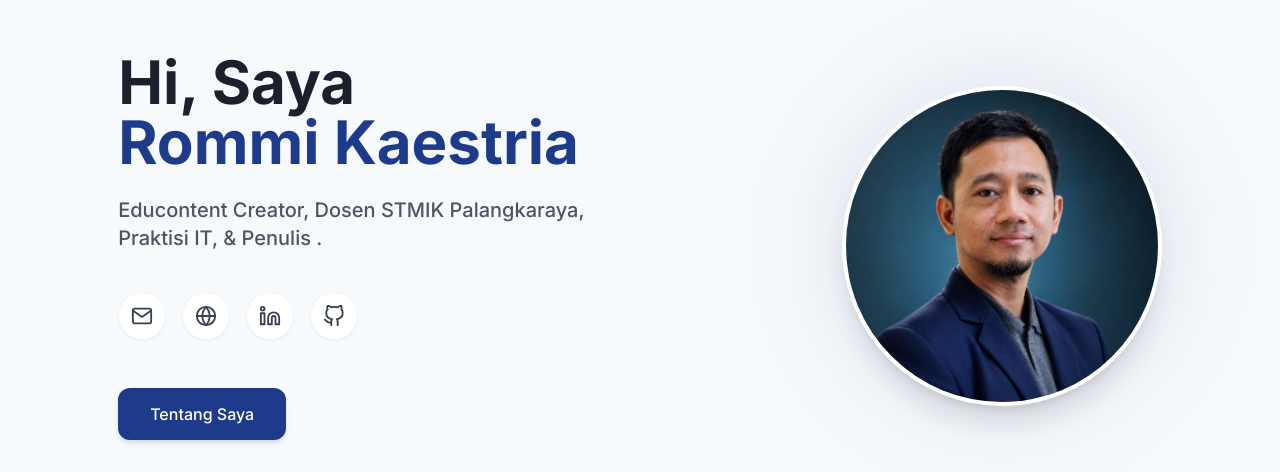
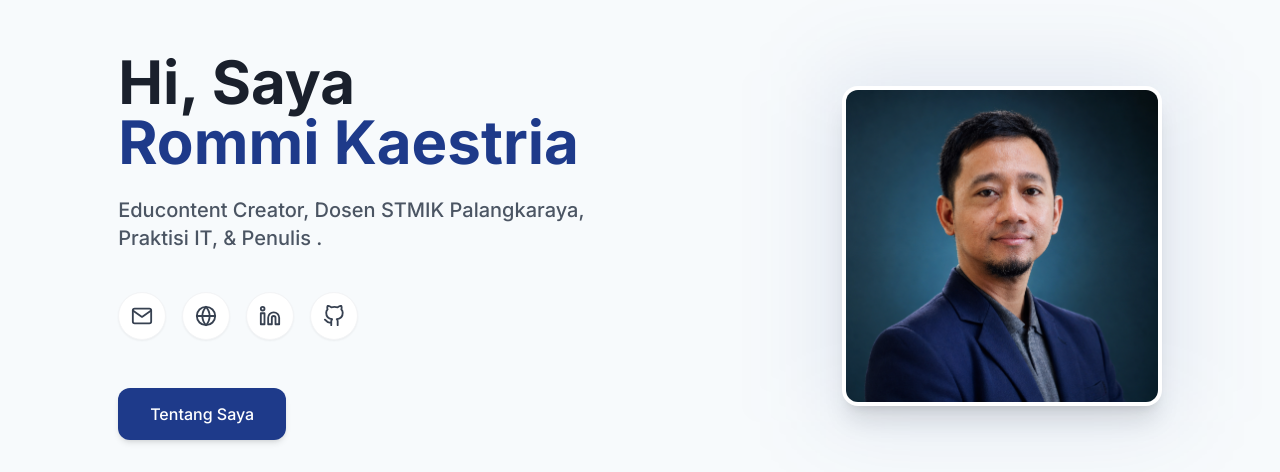
Before and after one commit to rommikaestria/cvrommikaestria, a React (Vite) app: page / in a window 1280 px wide. Shown: the part 218-690 px from the top of the page. Built offline with nearby package versions, Linux system fonts and the light colour scheme; no server answers.

Commit message:
rounded-base on photo profile

```diff
--- a/src/components/Hero.jsx
+++ b/src/components/Hero.jsx
@@ -36,9 +36,9 @@ const Hero = () => {
         </div>
         <div className="flex-1 flex justify-center md:justify-end">
           <div className="relative w-64 h-64 md:w-80 md:h-80">
-            <div className="absolute inset-0 bg-navy bg-opacity-10 rounded-full blur-2xl transform scale-110"></div>
+            <div className="absolute inset-0 bg-navy bg-opacity-10 rounded-2xl blur-2xl transform scale-110"></div>
             {/* Profile Image */}
-            <div className="relative w-full h-full rounded-full border-4 border-white dark:border-gray-800 shadow-xl bg-gray-200 dark:bg-gray-700 flex items-center justify-center overflow-hidden">
+            <div className="relative w-full h-full rounded-2xl border-4 border-white dark:border-gray-800 shadow-xl bg-gray-200 dark:bg-gray-700 flex items-center justify-center overflow-hidden">
               <img src={fotoRommi} alt="Rommi Kaestria" className="w-full h-full object-cover" />
             </div>
           </div>
```
Also changed, not shown: 1 other file (tests, documents, lock files or other folders).
